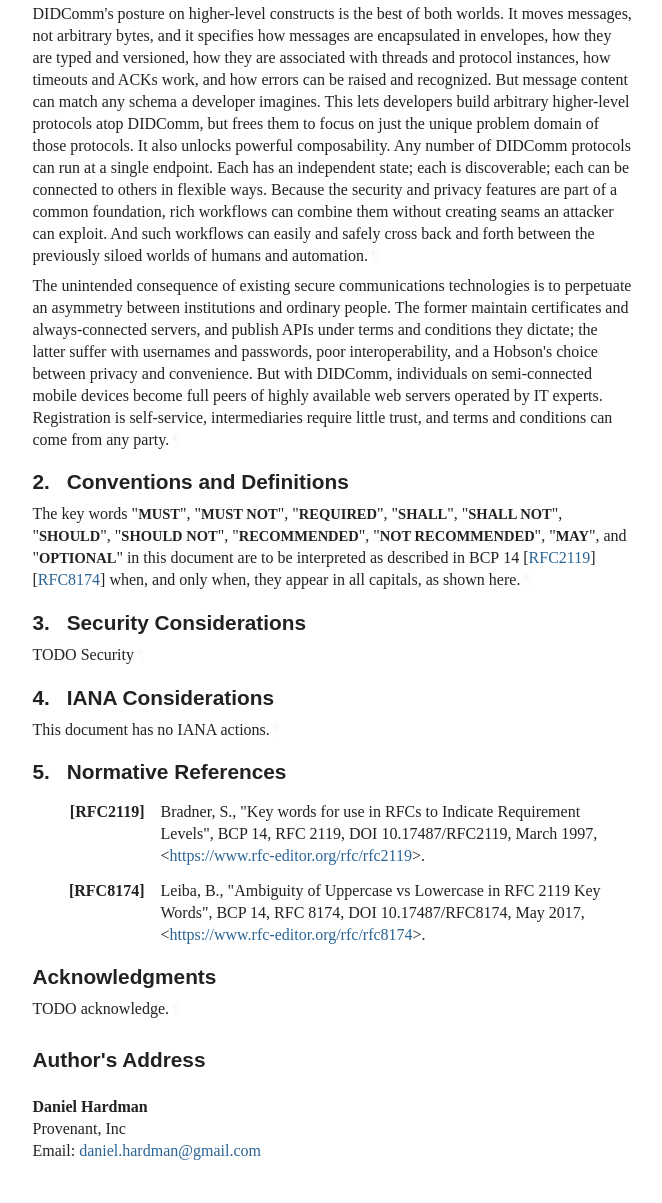
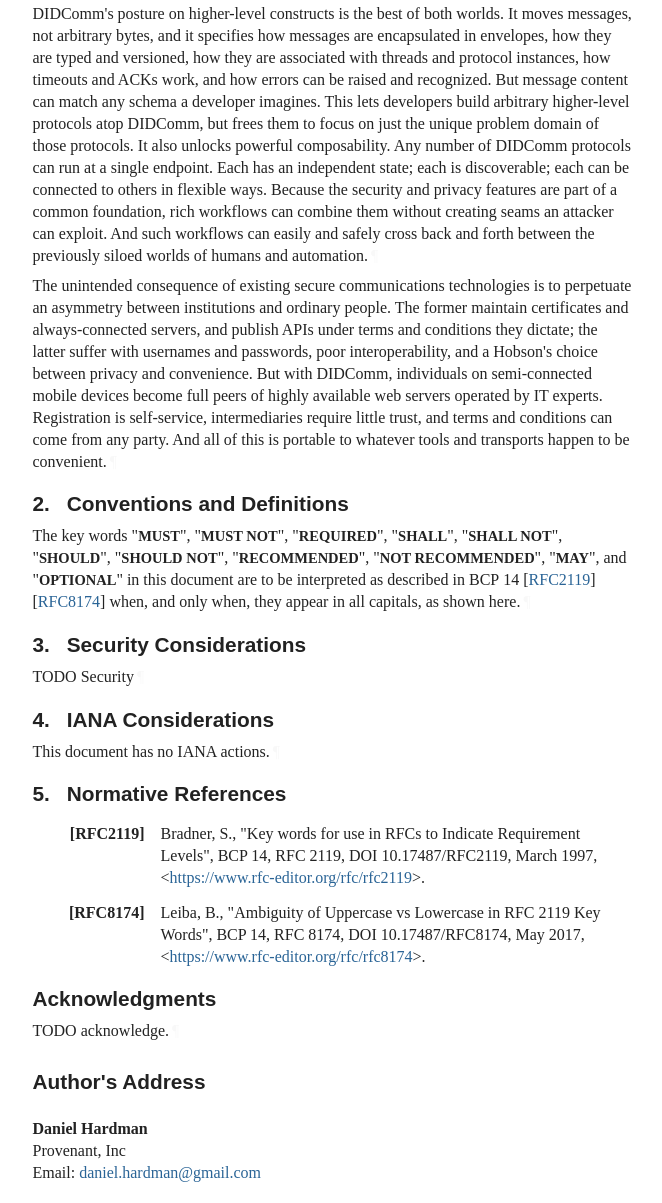
Before and after one commit to dhh1128/didcomm3, a plain HTML site: page draft-dhardman-didcomm3.html in a window 1280 px wide. Shown: the part 1454-2657 px from the top of the page, without its empty margins (92-754 px from the left). Drawn offline with Linux system fonts and the light colour scheme; a web font is replaced by a local one.

Commit message:
Script updating gh-pages from d587224. [ci skip]

```diff
--- a/draft-dhardman-didcomm3.html
+++ b/draft-dhardman-didcomm3.html
@@ -1169,7 +1169,7 @@ svg :is([stroke="fill"], [fill^="#fff"]) {
 <p id="section-1-5">Other secure communication technologies are tightly bound to a specific set of higher-level behaviors. Signal's protocol may be capable of flexible use, but in practice it is only applied to the problems of VOIP and unstructured messaging. Making payments, booking a vacation, or applying for a loan don't fit atop the Signal foundation, unless done by humans on a phone call or a chat client.<a href="#section-1-5" class="pilcrow">¶</a></p>
 <p id="section-1-6">DIDComm fixes this, too.<a href="#section-1-6" class="pilcrow">¶</a></p>
 <p id="section-1-7">DIDComm's posture on higher-level constructs is the best of both worlds. It moves messages, not arbitrary bytes, and it specifies how messages are encapsulated in envelopes, how they are typed and versioned, how they are associated with threads and protocol instances, how timeouts and ACKs work, and how errors can be raised and recognized. But message content can match any schema a developer imagines. This lets developers build arbitrary higher-level protocols atop DIDComm, but frees them to focus on just the unique problem domain of those protocols. It also unlocks powerful composability. Any number of DIDComm protocols can run at a single endpoint. Each has an independent state; each is discoverable; each can be connected to others in flexible ways. Because the security and privacy features are part of a common foundation, rich workflows can combine them without creating seams an attacker can exploit. And such workflows can easily and safely cross back and forth between the previously siloed worlds of humans and automation.<a href="#section-1-7" class="pilcrow">¶</a></p>
-<p id="section-1-8">The unintended consequence of existing secure communications technologies is to perpetuate an asymmetry between institutions and ordinary people. The former maintain certificates and always-connected servers, and publish APIs under terms and conditions they dictate; the latter suffer with usernames and passwords, poor interoperability, and a Hobson's choice between privacy and convenience. But with DIDComm, individuals on semi-connected mobile devices become full peers of highly available web servers operated by IT experts. Registration is self-service, intermediaries require little trust, and terms and conditions can come from any party.<a href="#section-1-8" class="pilcrow">¶</a></p>
+<p id="section-1-8">The unintended consequence of existing secure communications technologies is to perpetuate an asymmetry between institutions and ordinary people. The former maintain certificates and always-connected servers, and publish APIs under terms and conditions they dictate; the latter suffer with usernames and passwords, poor interoperability, and a Hobson's choice between privacy and convenience. But with DIDComm, individuals on semi-connected mobile devices become full peers of highly available web servers operated by IT experts. Registration is self-service, intermediaries require little trust, and terms and conditions can come from any party. And all of this is portable to whatever tools and transports happen to be convenient.<a href="#section-1-8" class="pilcrow">¶</a></p>
 </section>
 </div>
 <div id="conventions-and-definitions">
```
Also changed, not shown: draft-dhardman-didcomm3.txt.
